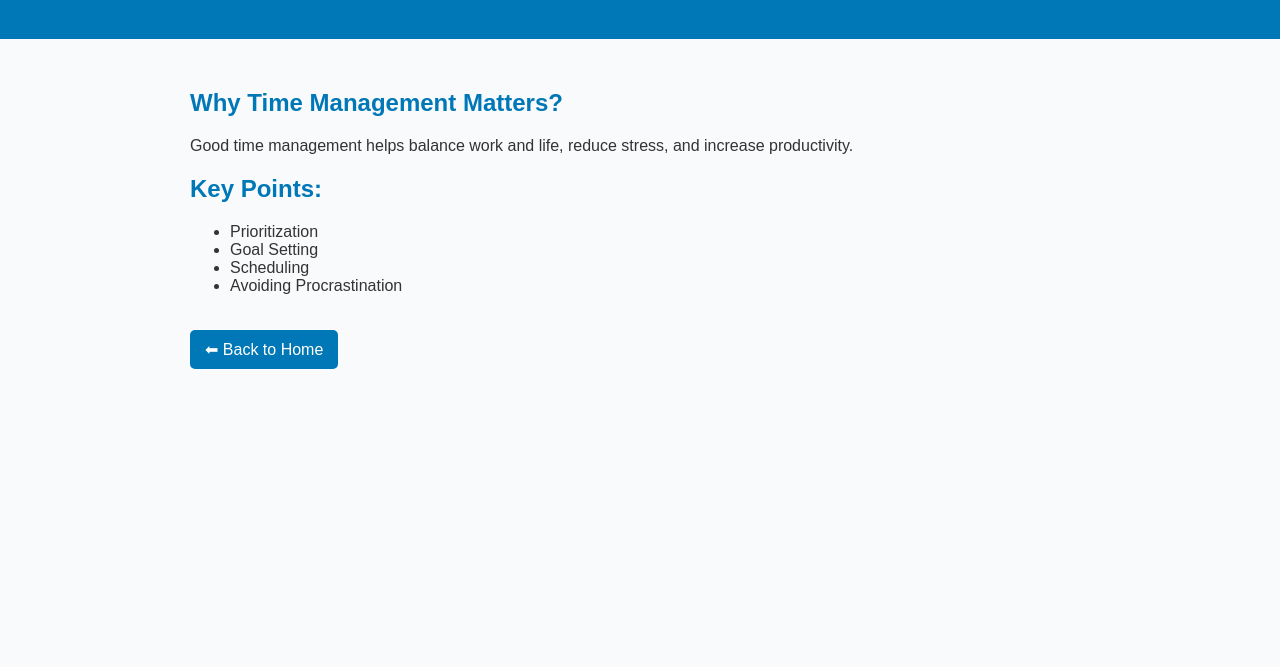
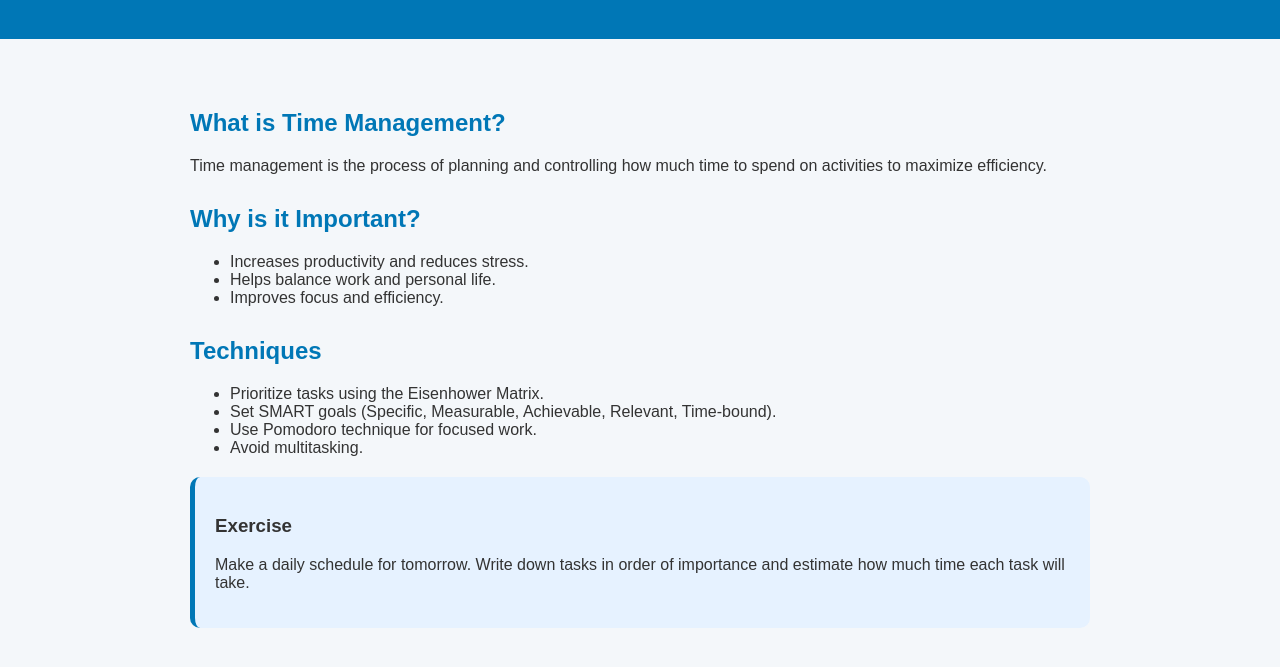
Before and after one commit to abhishekdegaonkar/soft-skills-hub, a plain HTML site: page time-management.html in a window 1280 px wide. Shown: the part 81-748 px from the top of the page. Drawn offline with Linux system fonts and the light colour scheme.

Commit message:
Update time-management.html

```diff
--- a/time-management.html
+++ b/time-management.html
@@ -3,15 +3,13 @@
 <head>
   <meta charset="UTF-8">
   <meta name="viewport" content="width=device-width, initial-scale=1.0">
-  <title>Time Management - Soft Skills Hub</title>
+  <title>Time Management</title>
   <style>
-    body { font-family: Arial, sans-serif; margin: 0; padding: 0; background: #f9fafc; color: #333; }
-    header { background: #0077b6; color: white; padding: 20px; text-align: center; }
-    .container { padding: 30px; max-width: 900px; margin: auto; }
-    h2 { color: #0077b6; }
-    ul { margin: 15px 0; }
-    a.back { display: inline-block; margin-top: 20px; padding: 10px 15px; background: #0077b6; color: white; text-decoration: none; border-radius: 5px; }
-    a.back:hover { background: #023e8a; }
+    body { font-family: Arial, sans-serif; background: #f4f7fa; color: #333; margin: 0; }
+    header { background: #0077b6; color: white; text-align: center; padding: 20px; }
+    .container { max-width: 900px; margin: auto; padding: 40px; }
+    h2 { color: #0077b6; margin-top: 30px; }
+    .exercise { background: #e6f2ff; padding: 20px; border-left: 5px solid #0077b6; margin-top: 20px; border-radius: 10px; }
   </style>
 </head>
 <body>
@@ -19,16 +17,28 @@
     <h1>Time Management</h1>
   </header>
   <div class="container">
-    <h2>Why Time Management Matters?</h2>
-    <p>Good time management helps balance work and life, reduce stress, and increase productivity.</p>
-    <h2>Key Points:</h2>
+    <h2>What is Time Management?</h2>
+    <p>Time management is the process of planning and controlling how much time to spend on activities to maximize efficiency.</p>
+
+    <h2>Why is it Important?</h2>
     <ul>
-      <li>Prioritization</li>
-      <li>Goal Setting</li>
-      <li>Scheduling</li>
-      <li>Avoiding Procrastination</li>
+      <li>Increases productivity and reduces stress.</li>
+      <li>Helps balance work and personal life.</li>
+      <li>Improves focus and efficiency.</li>
     </ul>
-    <a href="index.html" class="back">⬅ Back to Home</a>
+
+    <h2>Techniques</h2>
+    <ul>
+      <li>Prioritize tasks using the Eisenhower Matrix.</li>
+      <li>Set SMART goals (Specific, Measurable, Achievable, Relevant, Time-bound).</li>
+      <li>Use Pomodoro technique for focused work.</li>
+      <li>Avoid multitasking.</li>
+    </ul>
+
+    <div class="exercise">
+      <h3>Exercise</h3>
+      <p>Make a daily schedule for tomorrow. Write down tasks in order of importance and estimate how much time each task will take.</p>
+    </div>
   </div>
 </body>
 </html>
```
